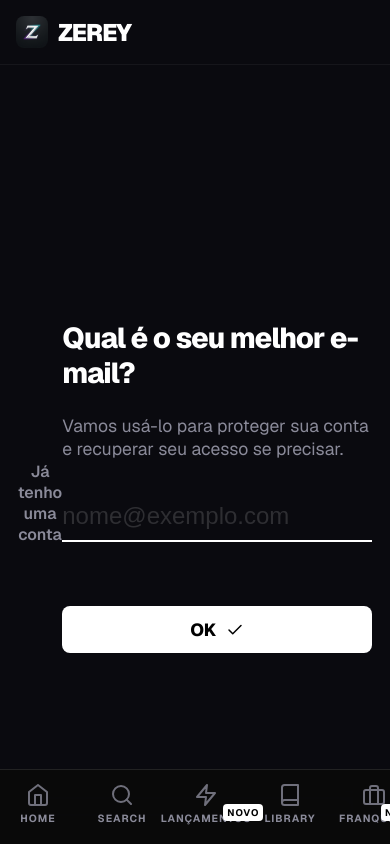
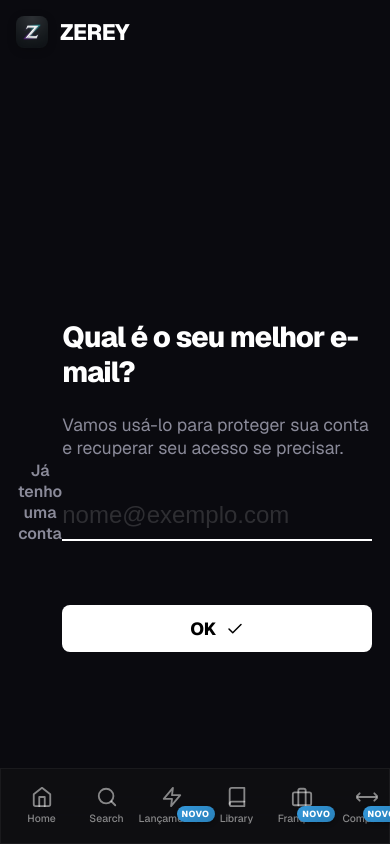
Before and after one commit to RodriggoAlves/gameshelf, a Next.js app: page /register in a window 390 px wide. Shown: the top 844 px of the page. Built offline with nearby package versions, Linux system fonts and the light colour scheme; no server answers; the database is empty.

Commit message:
style: reformulate header navigation for desktop and mobile

```diff
--- a/app/components/Header.module.css
+++ b/app/components/Header.module.css
@@ -2,116 +2,144 @@
   display: flex;
   align-items: center;
   justify-content: space-between;
-  padding: 1rem 2rem;
-  background-color: rgba(10, 10, 15, 0.6);
-  backdrop-filter: blur(15px);
-  -webkit-backdrop-filter: blur(15px);
+  padding: 0.8rem 2rem;
+  background-color: rgba(10, 10, 15, 0.7);
+  backdrop-filter: blur(20px);
+  -webkit-backdrop-filter: blur(20px);
   border-bottom: 1px solid rgba(255, 255, 255, 0.05);
   position: sticky;
   top: 0;
-  z-index: 50;
+  z-index: 100;
+  transition: all 0.3s ease;
 }
 
 .logo {
   display: flex;
   align-items: center;
-  gap: 10px;
-  font-size: 1.5rem;
-  font-weight: 900;
+  gap: 12px;
+  font-size: 1.4rem;
+  font-weight: 800;
   color: #fff;
-  letter-spacing: -1px;
+  letter-spacing: -0.5px;
   text-transform: uppercase;
+  text-decoration: none;
 }
 
 .logo img {
-  -webkit-text-fill-color: initial;
+  border-radius: 8px;
+  object-fit: cover;
+  box-shadow: 0 2px 10px rgba(0,0,0,0.2);
 }
 
 .nav {
   display: flex;
-  gap: 2rem;
+  align-items: center;
+  gap: 0.5rem;
+  background: rgba(255, 255, 255, 0.03);
+  padding: 0.4rem;
+  border-radius: 100px;
+  border: 1px solid rgba(255, 255, 255, 0.05);
 }
 
 .nav a {
-  font-size: 0.95rem;
-  font-weight: 700;
-  color: var(--text-secondary);
-  transition: all 0.3s ease;
-  text-transform: uppercase;
-  letter-spacing: 1px;
+  display: flex;
+  align-items: center;
+  gap: 8px;
+  font-size: 0.85rem;
+  font-weight: 600;
+  color: rgba(255, 255, 255, 0.6);
+  padding: 0.5rem 1rem;
+  border-radius: 100px;
+  transition: all 0.3s cubic-bezier(0.4, 0, 0.2, 1);
+  text-decoration: none;
 }
 
 .nav a:hover {
   color: #fff;
+  background: rgba(255, 255, 255, 0.1);
+  transform: translateY(-1px);
+}
+
+.nav a svg {
+  display: none; /* Hide icons on desktop by default */
+}
+
+/* Bagde de NOVO */
+.badge {
+  position: absolute;
+  top: -6px;
+  right: -10px;
+  background: linear-gradient(135deg, #3498db, #2980b9);
+  color: #fff;
+  font-size: 0.55rem;
+  padding: 2px 5px;
+  border-radius: 10px;
+  font-weight: 800;
+  letter-spacing: 0.5px;
+  box-shadow: 0 2px 4px rgba(0,0,0,0.3);
 }
 
 @media (max-width: 768px) {
   .header {
     padding: 1rem;
-    justify-content: space-between;
+    background-color: var(--bg-primary);
+    border-bottom: none;
+    position: relative;
     backdrop-filter: none;
-    -webkit-backdrop-filter: none;
-    background-color: var(--bg-primary);
   }
 
+  /* O "estilo rede social" - barra de navegação no rodapé */
   .nav {
     position: fixed;
     bottom: 0;
     left: 0;
     right: 0;
     width: 100%;
-    background-color: rgba(10, 10, 10, 0.95);
+    background-color: rgba(15, 15, 18, 0.95);
     backdrop-filter: saturate(180%) blur(20px);
     -webkit-backdrop-filter: saturate(180%) blur(20px);
-    border-top: 1px solid rgba(255, 255, 255, 0.1);
-    padding: 0.8rem 0.5rem 1.2rem;
-    justify-content: flex-start;
-    z-index: 100;
+    border-top: 1px solid rgba(255, 255, 255, 0.05);
+    border-radius: 0;
+    padding: 0.6rem 0.5rem calc(0.6rem + env(safe-area-inset-bottom));
+    justify-content: space-around;
+    z-index: 999;
     margin: 0;
-    gap: 1.5rem;
-    overflow-x: auto;
-    scrollbar-width: none; /* Firefox */
-  }
-
-  .nav::-webkit-scrollbar {
-    display: none; /* Chrome/Safari */
+    gap: 0;
   }
 
   .nav a {
-    display: flex;
     flex-direction: column;
     align-items: center;
-    gap: 0.3rem;
+    gap: 4px;
     font-size: 0.65rem;
-    color: var(--text-secondary);
-    min-width: 60px;
+    color: rgba(255, 255, 255, 0.5);
+    padding: 0.5rem;
+    border-radius: 12px;
+    background: transparent;
+    min-width: 65px;
+    font-weight: 500;
   }
 
   .nav a svg {
-    width: 24px;
-    height: 24px;
-    opacity: 0.8;
+    display: block;
+    width: 22px;
+    height: 22px;
     transition: all 0.2s ease;
   }
 
+  .nav a:hover, .nav a:active {
+    color: #fff;
+    background: transparent;
+    transform: none;
+  }
+
   .nav a:hover svg, .nav a:active svg {
-    opacity: 1;
-    transform: translateY(-2px);
-    color: #fff;
+    transform: translateY(-2px) scale(1.1);
+    color: #3498db;
+    filter: drop-shadow(0 0 8px rgba(52, 152, 219, 0.4));
   }
 
   .desktopLang {
     display: none;
   }
 }
-
-/* Base styles for SVG icons (Desktop) */
-.nav a svg {
-  display: none; /* Hide on desktop by default */
-}
-
-@media (max-width: 768px) {
-  .nav a svg {
-    display: block; /* Show on mobile */
-  }
-}
--- a/app/components/Header.tsx
+++ b/app/components/Header.tsx
@@ -28,7 +28,7 @@ export function Header() {
           <svg viewBox="0 0 24 24" fill="none" stroke="currentColor" strokeWidth="2" strokeLinecap="round" strokeLinejoin="round"><polygon points="13 2 3 14 12 14 11 22 21 10 12 10 13 2"></polygon></svg>
           <span style={{ position: 'relative' }}>
             Lançamentos
-            <span style={{ position: 'absolute', top: '-8px', right: '-12px', background: '#fff', color: '#000', fontSize: '0.6rem', padding: '2px 4px', borderRadius: '4px', fontWeight: 'bold' }}>NOVO</span>
+            <span className={styles.badge}>NOVO</span>
           </span>
         </Link>
         <Link href="/library">
@@ -39,14 +39,14 @@ export function Header() {
           <svg viewBox="0 0 24 24" fill="none" stroke="currentColor" strokeWidth="2" strokeLinecap="round" strokeLinejoin="round"><rect x="2" y="7" width="20" height="14" rx="2" ry="2"></rect><path d="M16 21V5a2 2 0 0 0-2-2h-4a2 2 0 0 0-2 2v16"></path></svg>
           <span style={{ position: 'relative' }}>
             Franquias
-            <span style={{ position: 'absolute', top: '-8px', right: '-12px', background: '#fff', color: '#000', fontSize: '0.6rem', padding: '2px 4px', borderRadius: '4px', fontWeight: 'bold' }}>NOVO</span>
+            <span className={styles.badge}>NOVO</span>
           </span>
         </Link>
         <Link href="/comparar">
           <svg viewBox="0 0 24 24" fill="none" stroke="currentColor" strokeWidth="2" strokeLinecap="round" strokeLinejoin="round"><path d="M2 12h20"></path><path d="M20 16l4-4-4-4"></path><path d="M4 8l-4 4 4 4"></path></svg>
           <span style={{ position: 'relative' }}>
             Comparar
-            <span style={{ position: 'absolute', top: '-8px', right: '-12px', background: '#fff', color: '#000', fontSize: '0.6rem', padding: '2px 4px', borderRadius: '4px', fontWeight: 'bold' }}>NOVO</span>
+            <span className={styles.badge}>NOVO</span>
           </span>
         </Link>
         <Link href="/profile">
```
